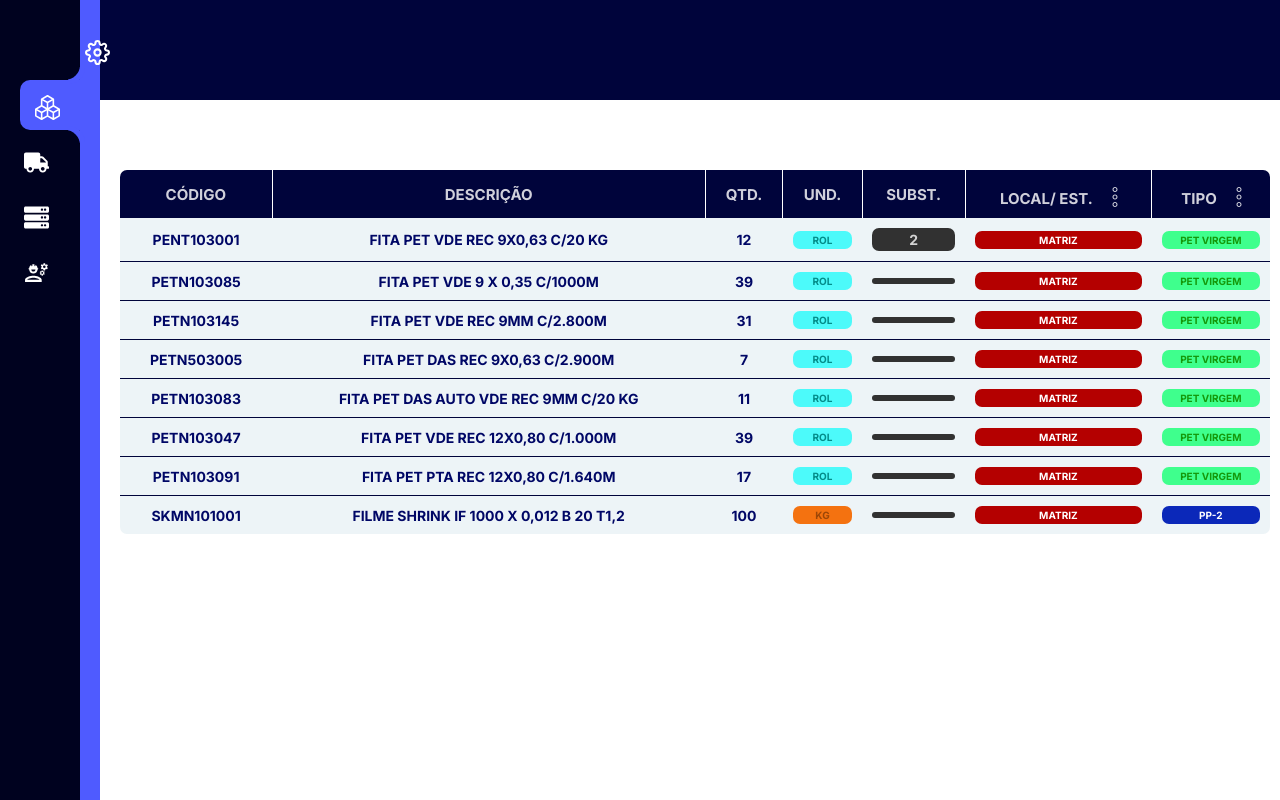
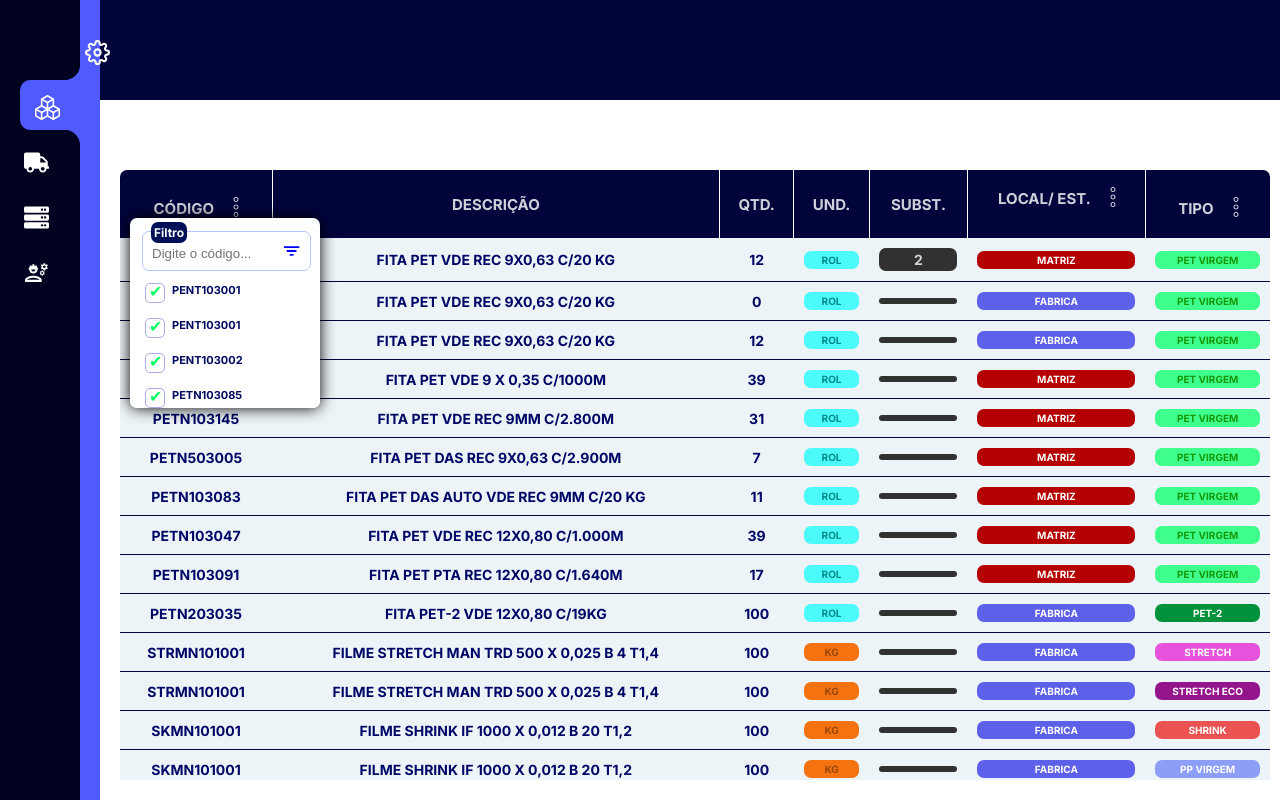
Before and after one commit to vihuro/teste_portal, a Next.js app: page / in a window 1280 px wide. Built offline with nearby package versions, Linux system fonts and the light colour scheme.

Commit message:
adicionado filtro por código

```diff
--- a/components/menuBar/ListMenus.tsx
+++ b/components/menuBar/ListMenus.tsx
@@ -6,7 +6,7 @@ const List = [
     {
         class: "row_active",
         text: "ESTOQUE",
-        link: "/estoque",
+        link: "/#",
         icon: <BsBoxes />,
         rotas: []
     },
--- /dev/null
+++ b/components/table/TabeStorage/CardFilterType.tsx
@@ -0,0 +1,3 @@
+export const CardFilter =() =>{
+
+}
--- a/components/table/TabeStorage/Table.tsx
+++ b/components/table/TabeStorage/Table.tsx
@@ -4,6 +4,7 @@ import style from "./style.module.css";
 import { useEffect, useState } from "react";
 import { CiMenuKebab } from "react-icons/ci";
 import { MdOutlineMapsHomeWork } from "react-icons/md";
+import { BiFilter } from "react-icons/bi";
 
 export default function Table() {
 
@@ -31,13 +32,21 @@ export default function Table() {
         "shrink": true
 
     })
+    const [radioType, setRadioType] = useState({
+        "marcar todos": true,
+        "desmarcar todos": false
+    })
     const [dataFiltterlocale, setDataFilterLocale] = useState({
 
-        "fabrica": false
+        "fabrica": true
         ,
 
         "matriz": true
     })
+    const [dataFilterCode, setDataFilterCode] = useState([]);
+
+    const [textCode, setTextCode] = useState("");
+
 
 
     interface Item {
@@ -60,12 +69,10 @@ export default function Table() {
 
 
     }
-
     interface Color {
         background: string,
         color: string
     }
-
     const colors: Record<string, Color> = {
         MATRIZ: {
             background: "#B40000",
@@ -112,7 +119,6 @@ export default function Table() {
             color: "white"
         }
     }
-
     function getColorStyle(text: string) {
         const color = colors[text];
         return {
@@ -120,7 +126,6 @@ export default function Table() {
             color: color ? color.color : ""
         };
     }
-
     const List = [
         {
             "codigo": "PENT103001",
@@ -278,7 +283,12 @@ export default function Table() {
             "tipo": "PP-2"
         }
     ]
+    function filterText(list: any) {
+        console.log(list)
+    }
+
     const filter = List.filter(item => {
+        const text = item.codigo.toLowerCase().includes(textCode.toLowerCase());
         if (
             (item.localEstocagem === "FABRICA" && dataFiltterlocale.fabrica) ||
             (item.localEstocagem === "MATRIZ" && dataFiltterlocale.matriz)
@@ -291,18 +301,152 @@ export default function Table() {
                 (item.tipo === "STRETCH" && dataFiltterTypes.stretch) ||
                 (item.tipo === "STRETCH ECO" && dataFiltterTypes.stretch_eco) ||
                 (item.tipo === "SHRINK" && dataFiltterTypes.shrink)
-            );
+            ) && text;
         }
 
         return false;
     });
+    const [listCode, setListCode] = useState(filter.map(item => item.codigo))
 
+    const CardCodigo = (action: any) => {
+
+        interface ListItem {
+            text: string,
+            visible: boolean
+        }
+
+        const [toogleCard, setToogleCard] = useState(true);
+
+
+        const Card = (list: any) => {
+            const [listVisible, setListVisible] = useState<ListItem[]>([]);
+
+            useEffect(() => {
+                selection();
+            }, [])
+
+
+            const [text, setText] = useState("");
+
+            function selection() {
+                const newList = list.list.map((item: any, index: number) => {
+                    return {
+                        text: item,
+                        visible: true
+                    };
+                });
+                setListVisible(newList);
+            }
+
+
+            function changeSelection(id: number, visible: boolean) {
+                const newList = listVisible.map((item: any, index: number) => {
+                    return {
+                        ...item,
+                        visible: id === index ? visible : item.visible
+                    };
+                });
+
+                setListVisible(newList);
+            }
+            const filter = listVisible.filter((item) => item.text.toLowerCase().includes(text.toLowerCase()))
+
+
+
+            return (
+                <div className={style.card_codigo} >
+                    <div className={style.filter} >
+                        <input value={text} onChange={e => {
+                            setText(e.target.value)
+                            // action(e.target.value)
+                        }
+                        } placeholder="Digite o código..." type="text" />
+                        <span> Filtro</span>
+
+                        <BiFilter onClick={() => action(text)} style={{
+                            color: "blue",
+                            left: 0,
+                            top: 0
+                        }} />
+                    </div>
+                    {filter && (
+                        filter.map((item: any, index: number) => {
+                            return (
+                                <ul key={index} >
+                                    <li>
+                                        <div>
+                                            <input id={index.toString()} onChange={(e) => {
+                                                changeSelection(index, e.target.checked)
+                                            }} checked={item.visible} type="checkbox" />
+                                            <label htmlFor={index.toString()} >{item.text}</label>
+                                        </div>
+                                    </li>
+                                </ul>
+                            )
+                        })
+                    )}
+                </div>
+            )
+        }
+        return {
+            Card,
+            toogleCard,
+            setToogleCard,
+
+        }
+    }
     const CardFilterType = () => {
         const [card_filter_type, set_card_filter_type] = useState(false);
+        function MarcarTodos() {
+            setDataFilterTypes({
+                pet_2: true,
+                pet_virgem: true,
+                pp_2: true,
+                pp_virgem: true,
+                shrink: true,
+                stretch: true,
+                stretch_eco: true
+            })
+            setRadioType({
+                "desmarcar todos": false,
+                "marcar todos": true
+            })
+        }
+        function desmarcarTodos() {
+            setDataFilterTypes({
+                pet_2: false,
+                pet_virgem: false,
+                pp_2: false,
+                pp_virgem: false,
+                shrink: false,
+                stretch: false,
+                stretch_eco: false
+            })
+            setRadioType({
+                "desmarcar todos": true,
+                "marcar todos": false
+            })
+        }
 
         const Card = () => {
             return (
                 <ul className={style.list} >
+                    <li>
+                        <div>
+                            <input readOnly onClick={() => MarcarTodos()} id="marcar" name="selection" type="radio" checked={radioType["marcar todos"]} />
+                            <label htmlFor="marcar" >
+                                Marcar Todos
+                            </label>
+                        </div>
+                    </li>
+                    <li>
+                        <div>
+                            <input readOnly onClick={() => desmarcarTodos()} id="desmarcar" name="selection" type="radio" checked={radioType["desmarcar todos"]} />
+                            <label htmlFor="desmarcar" >
+                                Desmarcar Todos
+                            </label>
+                        </div>
+                    </li>
                     <li>
                         <input id="pet_virgem" type="checkbox"
                             checked={dataFiltterTypes.pet_virgem}
@@ -364,7 +508,6 @@ export default function Table() {
             Card
         }
     }
-
     const CardFilterLocal = () => {
         const [card_filter_Local, set_card_filter_Local] = useState(false);
 
@@ -445,9 +588,11 @@ export default function Table() {
         };
     };
 
+
     const { Card, set_card_filter_type, card_filter_type } = CardFilterType();
     const { Card: CardLocal, set_card_filter_Local, card_filter_Local } = CardFilterLocal();
     const { Card: CardSubs, setToggle, toggle, selectedRows, setSelectedRows } = CardSubstituto();
+    const { Card: CardCode, setToogleCard, toogleCard } = CardCodigo(setTextCode);
 
     return (
         <div className={style.container_table} >
@@ -459,6 +604,13 @@ export default function Table() {
                     <tr>
                         <th>
                             CÓDIGO
+                            <CiMenuKebab onClick={(e) => {
+                                e.stopPropagation(),
+                                    setToogleCard(!toogleCard)
+                            }} />
+                            <div className={toogleCard ? style.container_codigo : style.container_codigo_close} >
+                                <CardCode list={listCode} />
+                            </div>
                         </th>
                         <th>
                             DESCRIÇÃO
@@ -525,7 +677,6 @@ export default function Table() {
                                                     ? style.cardSubstituto
                                                     : style.cardSubstituto_close
                                             } >
-
                                                 <CardSubs list={item.substitutos} />
                                             </div>
                                         )}
--- a/components/table/TabeStorage/style.module.css
+++ b/components/table/TabeStorage/style.module.css
@@ -10,6 +10,7 @@
 
 .table {
     top: 50px;
+    min-height: 250px;
     border-collapse: collapse;
     border-radius: 7px;
     overflow: hidden;
@@ -116,14 +117,42 @@
 .card_type,
 .card_type_close,
 .card_local,
-.card_local_close {
+.container_local_close,
+.container_codigo,
+.container_codigo_close {
     position: absolute;
     padding: 5px;
     background-color: white;
     box-shadow: 0 0 15px 0 rgb(0, 0, 0);
     font-size: 11px;
-    transition: .5s;
+    transition: 0.5s;
     z-index: 1;
+}
+.container_codigo{
+    color: rgb(0, 10, 95);
+    border-radius: 7px;
+    height: 180px;
+    width: 180px;
+    overflow: auto;
+}
+.container_codigo_close{
+    width: 20px;
+    height: 20px;
+    background-color: white;
+    overflow: hidden;
+    border-radius: 50%;
+    transform: translateX(100px);
+    opacity: 0;
+
+
+}
+
+.card_codigo div{
+    display: flex;
+}
+.card_codigo li{
+    list-style: none;
+    padding: 5px;
 }
 
 .card_type {
@@ -181,7 +210,9 @@
 .card_type label,
 .card_type_close label,
 .card_local label,
-.card_local_close label {
+.card_local_close label,
+.card_codigo label,
+.card_codigo_close label {
     width: 60%;
     top: -10px;
 }
@@ -189,17 +220,40 @@
 .card_type li,
 .card_type_close li,
 .card_local li,
-.card_local_close li {
+.card_local_close li,
+.card_codigo li,
+.card_codigo_close li {
     margin: 5px;
     display: flex;
 }
+.card_type div{
+    display: flex;
+    width: 100%;
+    font-size: 11px;
+}
+.card_type div label{
+    margin-left: 5px;
+    color: rgb(9, 0, 134);
+}
 
+.card_type input[type="radio"]{
+    appearance: none;
+    border: 1px solid rgb(136, 136, 136);
+    width: 15px;
+    height: 15px;
+    border-radius: 50%;
+}
+.card_type input[type="radio"]:checked{
+    background-image: radial-gradient(rgba(255, 255, 255, 0.904) 35%, rgb(9, 0, 134) 45%) ;
+    border: 1px solid rgb(17, 0, 255);
+}
 
 
 .card_type input[type="checkbox"],
 .card_type_close input[type="checkbox"],
 .card_local input[type="checkbox"],
-.card_local_close input[type="checkbox"] {
+.card_local_close input[type="checkbox"],
+.card_codigo input[type="checkbox"] {
     appearance: none;
     margin-right: 7px;
     display: flex;
@@ -213,14 +267,16 @@
 .card_type input[type="checkbox"]:checked,
 .card_type_close input[type="checkbox"]:checked,
 .card_local input[type="checkbox"]:checked,
-.card_local_close input[type="checkbox"]:checked {
+.card_local_close input[type="checkbox"]:checked,
+.card_codigo input[type="checkbox"]:checked {
     appearance: none;
 }
 
 .card_type input[type="checkbox"]:checked::before,
 .card_type_close input[type="checkbox"]:checked::before,
 .card_local input[type="checkbox"]:checked::before,
-.card_local_close input[type="checkbox"]:checked::before {
+.card_local_close input[type="checkbox"]:checked::before,
+.card_codigo input[type="checkbox"]:checked::before {
     appearance: none;
     content: "✔";
     position: relative;
@@ -254,9 +310,10 @@
     height: 20px;
     overflow: hidden;
     opacity: 0;
+}
 
 
-}
+
 .cardSubstituto_items table{
     display: flex;
     align-items: center;
@@ -272,3 +329,44 @@
 .cardSubstituto_items td{
     padding: 5px;
 }
+.filter{
+    position: relative;
+    border: 1px solid rgba(128, 162, 255, 0.61);
+    padding: 7px;
+    top: 8px;
+    width: 85%;
+    border-radius: 7px;
+    left: 7px;
+    margin-bottom: 15px;
+}
+
+.filter input{
+    border: none;
+    border-radius: 7px;
+    margin-top: 5px;
+    padding: 2px;
+    width: 85%;
+    outline: none;
+}
+.filter span{
+    position: absolute;
+    background-color: rgb(0, 16, 88);
+    color: white;
+    padding: 3px;
+    border-radius: 7px;
+    left: 8px;
+    font-size: 12px;
+    top: -10px;
+}
+
+.button_filter{
+    border: none;
+    align-items: center;
+    justify-content: center;
+    background-color: transparent;
+    background-color: rebeccapurple;
+    display: grid;
+}
+.card_codigo .button_filter svg{
+    background-color: red;
+}
```
